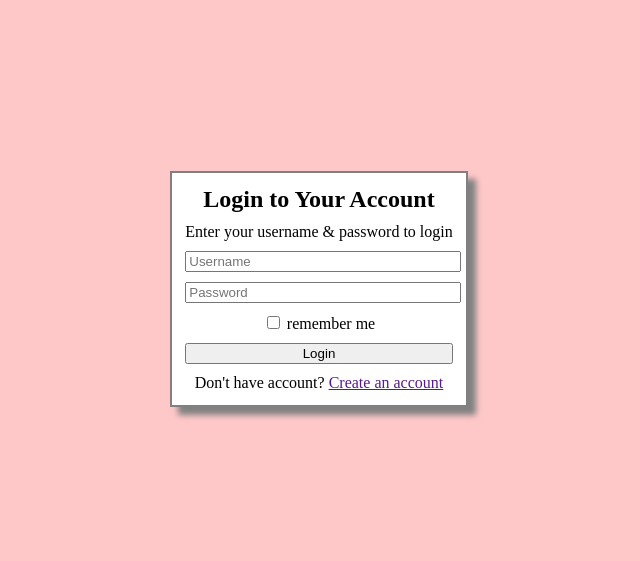
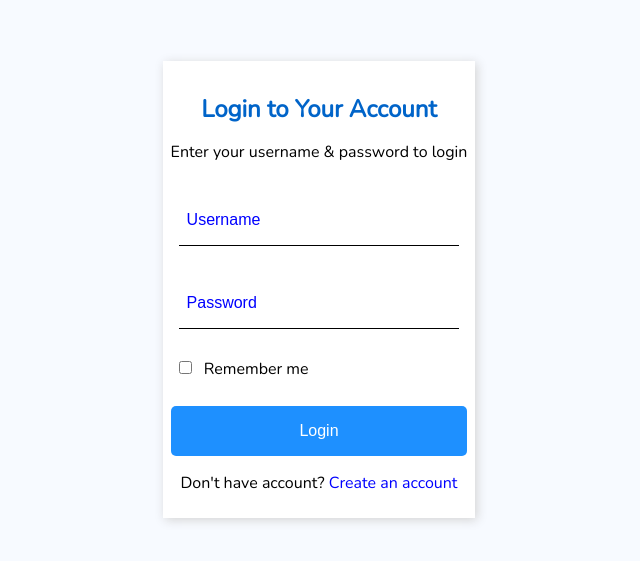
Before and after one commit to Aggelos-matios/Login-form-style, a plain HTML site: page html/login.html in a window 1280 px wide. Shown: the part 119-680 px from the top of the page, without its empty margins (321-961 px from the left). Drawn offline with nearby package versions, Linux system fonts and the light colour scheme.

Commit message:
progress

```diff
--- a/css/login.css
+++ b/css/login.css
@@ -1,41 +1,63 @@
+@import url('https://fonts.googleapis.com/css2?family=Nunito:wght@300&display=swap');
 body,html{
   display: grid;
   place-items: center;
   min-height: 100vh;
-  background-color: rgb(255, 200, 200);
+  background-color: rgb(247, 250, 255);
+  font-family: 'Nunito', sans-serif;
 }
-.form{
+.login-form{
   display: flex;
   flex-direction: column;
   align-items: stretch;
   text-align: center;
-  justify-content:;
+  justify-content:center;
   padding: 8px;
-  border: 2px solid gray;
-  box-shadow: 8px 8px 6px gray;
+  box-shadow: 2px 2px 10px lightgrey;
   background-color: white;
-}
-.form > *{
-  /* border: 1px solid blue;  */
-  margin: 5px;
 }
 .form-title{
   font-size: x-large;
   font-weight: 600;
+  color:rgb(0, 100, 201);
+  margin-top: 1em;
+  margin-left: 0.5em;
+  margin-right: 0.5em;
 }
-.form-input1, .form-input2{
-  overflow;
+form{
+  display: flex;
+  flex-direction: column;
+  flex-basis: 150px;
+  justify-content: space-between;
+}
+form input{
+  padding: 1em 0.5em;
+  margin: 1em 0.5em;
   border: none;
+  border-bottom: 1px solid black;
+  font-size: 16px;
 }
-.form-input1 input{
-  width: 100%;
-  outline: none;
+form input::placeholder{
+  color: blue;
 }
-.form-input2 input{
-  width: 100%;
+.remember-checkbox{
+  align-self: flex-start;
 }
-
-
-.form-button button{
-  width: 100%;
+form button{
+  background-color: dodgerblue;
+  color: white;
+  font-size: 16px;
+  font-weight: 400;
+  border: none;
+  border-radius: 5px;
+  padding: 1em;
+  margin-top: 1em;
 }
+.login-form span{
+  margin-top: 1em;
+  margin-bottom: 1em;
+}
+.login-form a{
+  text-decoration: none;
+  color: blue;
+}
--- a/css/style.css
+++ b/css/style.css
@@ -83,7 +83,6 @@ body,html{
 }
 
 form {
-  display:block;
   height: 300px;
 }
 
--- a/html/login.html
+++ b/html/login.html
@@ -9,7 +9,7 @@
 </head>
 <body>
 
-  <div class="form">
+  <div class="login-form">
 
     <div class="form-title">
       <span>Login to Your Account</span>
@@ -17,22 +17,15 @@
 
     <span>Enter your username & password to login</span>
 
-    <div class="form-input1">
+    <form action="login">
       <input type="text" placeholder="Username">
-    </div>
-
-    <div class="form-input2">
       <input type="password" placeholder="Password">
-    </div>
-
-    <div class="form-input3">
-      <input type="checkbox">
-      <span>remember me</span>
-    </div>
-
-    <div class="form-button">
+      <div class="remember-checkbox">
+        <input type="checkbox">
+      <label>Remember me</label>
+      </div>
       <button>Login</button>
-    </div>
+    </form>
 
     <span>
       Don't have account?
```
